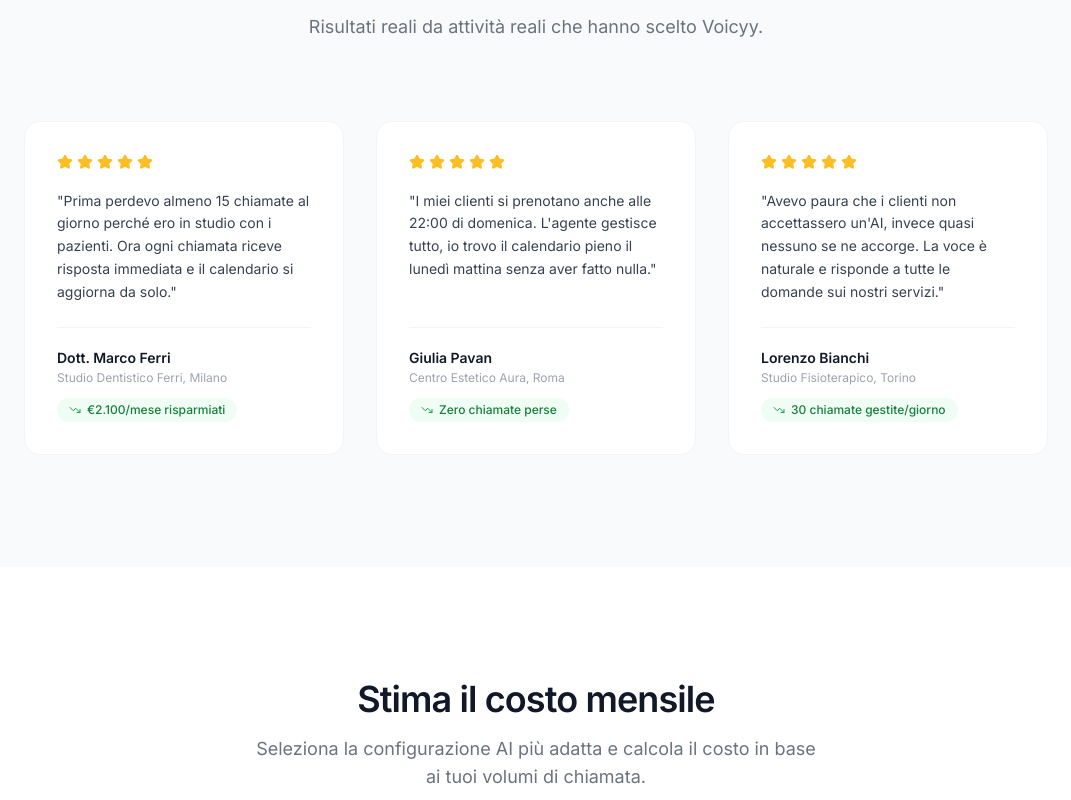
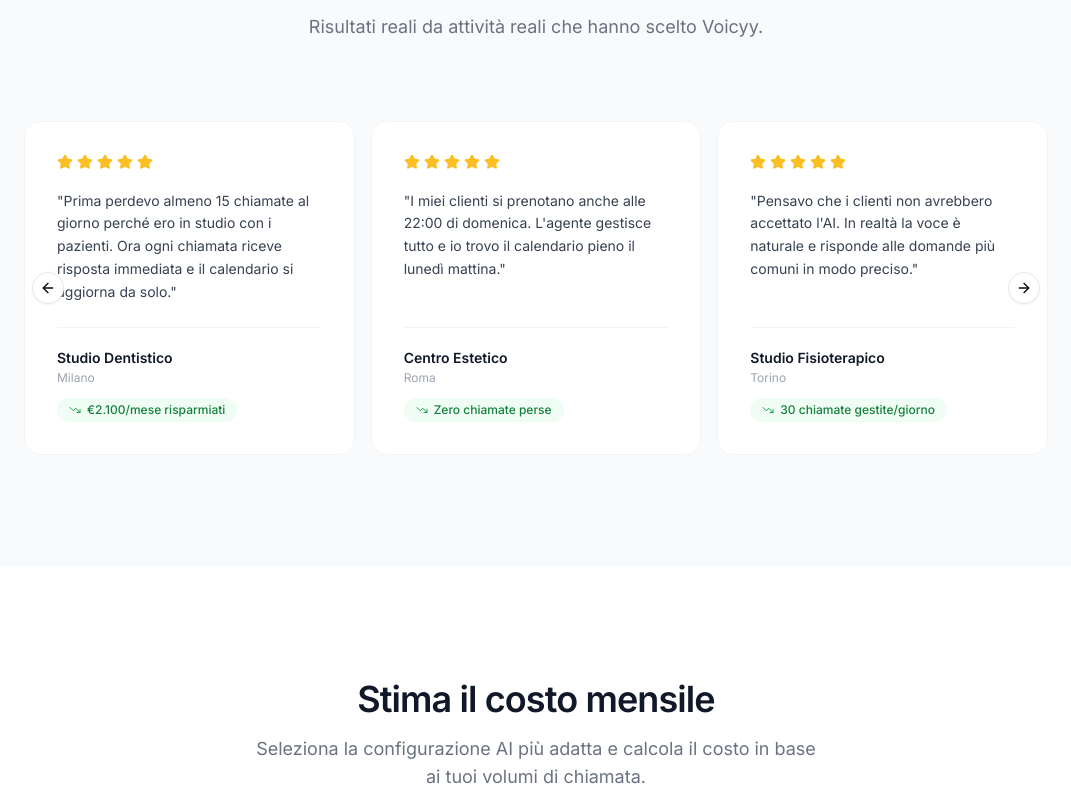
Before and after one commit to christianfuresi23-web/voicyy, a React (Vite) app: page / in a window 1280 px wide. Shown: the part 2380-3180 px from the top of the page, without its empty margins (104-1175 px from the left). Built offline with nearby package versions, Linux system fonts and the light colour scheme; no server answers.

Commit message:
Premium recommended styling + testimonials carousel loop

```diff
--- a/entities/src/components/PricingCalculator.jsx
+++ b/entities/src/components/PricingCalculator.jsx
@@ -24,7 +24,8 @@ export default function PricingCalculator({ onConfigChange }) {
   const btnBase = "px-3 py-1.5 rounded-full text-sm font-medium transition-all duration-150 cursor-pointer border";
   const btnActive = "bg-[#0077b6] text-white border-[#0077b6] shadow-sm";
   const btnInactive = "bg-white text-[#0077b6] border-[#c8e6f0] hover:border-[#0077b6] hover:bg-[#f0f8ff]";
-  const recommendedRing = "border-[#d4af37] ring-1 ring-[#d4af37]/50";
+  const recommendedRing = "border-[#d4af37] ring-1 ring-[#d4af37]/40";
+  const recommendedInactive = "bg-[#fff6d6] text-[#8a6a10] border-[#d4af37] hover:bg-[#ffefb3] hover:border-[#d4af37]";
   const recommendedPill = "ml-2 inline-flex items-center px-2 py-0.5 rounded-full text-[10px] font-semibold uppercase tracking-wide border border-[#d4af37] text-[#8a6a10] bg-[#fff6d6]";
 
   const recommended = {
@@ -34,8 +35,13 @@ export default function PricingCalculator({ onConfigChange }) {
   };
 
   const optionClass = (isSelected, isRecommended) => {
-    const base = `${btnBase} ${isSelected ? btnActive : btnInactive}`;
-    return isRecommended ? `${base} ${recommendedRing}` : base;
+    if (isSelected) {
+      return `${btnBase} ${btnActive} ${isRecommended ? recommendedRing : ""}`;
+    }
+    if (isRecommended) {
+      return `${btnBase} ${recommendedInactive} ${recommendedRing}`;
+    }
+    return `${btnBase} ${btnInactive}`;
   };
 
   const formatMinutes = (v) => {
--- a/entities/src/pages/Home.jsx
+++ b/entities/src/pages/Home.jsx
@@ -4,6 +4,7 @@ import { Phone, Users, TrendingDown, Calendar, Zap, Star, ArrowRight } from 'luc
 import VoicyyLogo from '../components/VoicyyLogo';
 import PricingCalculator from '../components/PricingCalculator';
 import AgentRequestForm from '../components/AgentRequestForm';
+import { Carousel, CarouselContent, CarouselItem, CarouselNext, CarouselPrevious } from "@/components/ui/carousel";
 
 const WHATSAPP_NUMBER = '393921143643';
 const WHATSAPP_URL = `https://wa.me/${WHATSAPP_NUMBER}?text=${encodeURIComponent('Ciao! Vorrei saperne di più sugli agenti AI Voicyy per la mia attività.')}`;
@@ -179,31 +180,71 @@ export default function Home() {
             <p className="text-lg text-gray-500 max-w-xl mx-auto">Risultati reali da attività reali che hanno scelto Voicyy.</p>
           </div>
 
-          <div className="grid grid-cols-1 md:grid-cols-3 gap-8">
+          <Carousel
+            opts={{ loop: true, align: "start" }}
+            className="relative"
+          >
+            <CarouselContent className="cursor-grab active:cursor-grabbing -ml-4">
               {[
                 {
                   quote: "Prima perdevo almeno 15 chiamate al giorno perché ero in studio con i pazienti. Ora ogni chiamata riceve risposta immediata e il calendario si aggiorna da solo.",
-                name: "Dott. Marco Ferri",
-                role: "Studio Dentistico Ferri, Milano",
+                  name: "Studio Dentistico",
+                  role: "Milano",
                   saving: "€2.100/mese risparmiati",
                   stars: 5
                 },
                 {
-                quote: "I miei clienti si prenotano anche alle 22:00 di domenica. L'agente gestisce tutto, io trovo il calendario pieno il lunedì mattina senza aver fatto nulla.",
-                name: "Giulia Pavan",
-                role: "Centro Estetico Aura, Roma",
+                  quote: "I miei clienti si prenotano anche alle 22:00 di domenica. L'agente gestisce tutto e io trovo il calendario pieno il lunedì mattina.",
+                  name: "Centro Estetico",
+                  role: "Roma",
                   saving: "Zero chiamate perse",
                   stars: 5
                 },
                 {
-                quote: "Avevo paura che i clienti non accettassero un'AI, invece quasi nessuno se ne accorge. La voce è naturale e risponde a tutte le domande sui nostri servizi.",
-                name: "Lorenzo Bianchi",
-                role: "Studio Fisioterapico, Torino",
+                  quote: "Pensavo che i clienti non avrebbero accettato l'AI. In realtà la voce è naturale e risponde alle domande più comuni in modo preciso.",
+                  name: "Studio Fisioterapico",
+                  role: "Torino",
                   saving: "30 chiamate gestite/giorno",
+                  stars: 5
+                },
+                {
+                  quote: "Da quando l'agente risponde, abbiamo ridotto le disdette: conferme automatiche e calendario sempre aggiornato.",
+                  name: "Studio Medico",
+                  role: "Bologna",
+                  saving: "Meno no-show",
+                  stars: 5
+                },
+                {
+                  quote: "Finalmente non interrompo più i trattamenti per rispondere al telefono. Le prenotazioni arrivano ordinate e complete.",
+                  name: "Centro Benessere",
+                  role: "Firenze",
+                  saving: "Più tempo operativo",
+                  stars: 5
+                },
+                {
+                  quote: "Gestione chiamate perfetta anche nei picchi. L'agente filtra e raccoglie i dati, noi richiamamo solo dove serve.",
+                  name: "Clinica Privata",
+                  role: "Napoli",
+                  saving: "Gestione picchi",
+                  stars: 5
+                },
+                {
+                  quote: "Le FAQ sui servizi e sui prezzi vengono gestite in autonomia. Abbiamo aumentato le richieste senza aumentare il personale.",
+                  name: "Salone",
+                  role: "Verona",
+                  saving: "Più richieste",
+                  stars: 5
+                },
+                {
+                  quote: "Implementazione rapida: in pochi giorni era già operativo. Ora ogni chiamata riceve una risposta immediata, anche fuori orario.",
+                  name: "Studio Professionale",
+                  role: "Genova",
+                  saving: "Copertura 24/7",
                   stars: 5
                 }
               ].map((t, i) => (
-              <div key={i} className="bg-white rounded-2xl p-8 border border-gray-100 flex flex-col">
+                <CarouselItem key={i} className="pl-4 md:basis-1/2 lg:basis-1/3">
+                  <div className="bg-white rounded-2xl p-8 border border-gray-100 flex flex-col h-full">
                     <div className="flex gap-1 mb-5">
                       {Array.from({ length: t.stars }).map((_, j) => (
                         <Star key={j} className="w-4 h-4 fill-amber-400 text-amber-400" />
@@ -219,8 +260,12 @@ export default function Home() {
                       </div>
                     </div>
                   </div>
+                </CarouselItem>
               ))}
-          </div>
+            </CarouselContent>
+            <CarouselPrevious className="left-2 top-1/2 -translate-y-1/2 bg-white border border-gray-200 shadow-sm hover:bg-gray-50" />
+            <CarouselNext className="right-2 top-1/2 -translate-y-1/2 bg-white border border-gray-200 shadow-sm hover:bg-gray-50" />
+          </Carousel>
         </div>
       </section>
 
```
Lines whose indentation alone changed are shown as unchanged.
